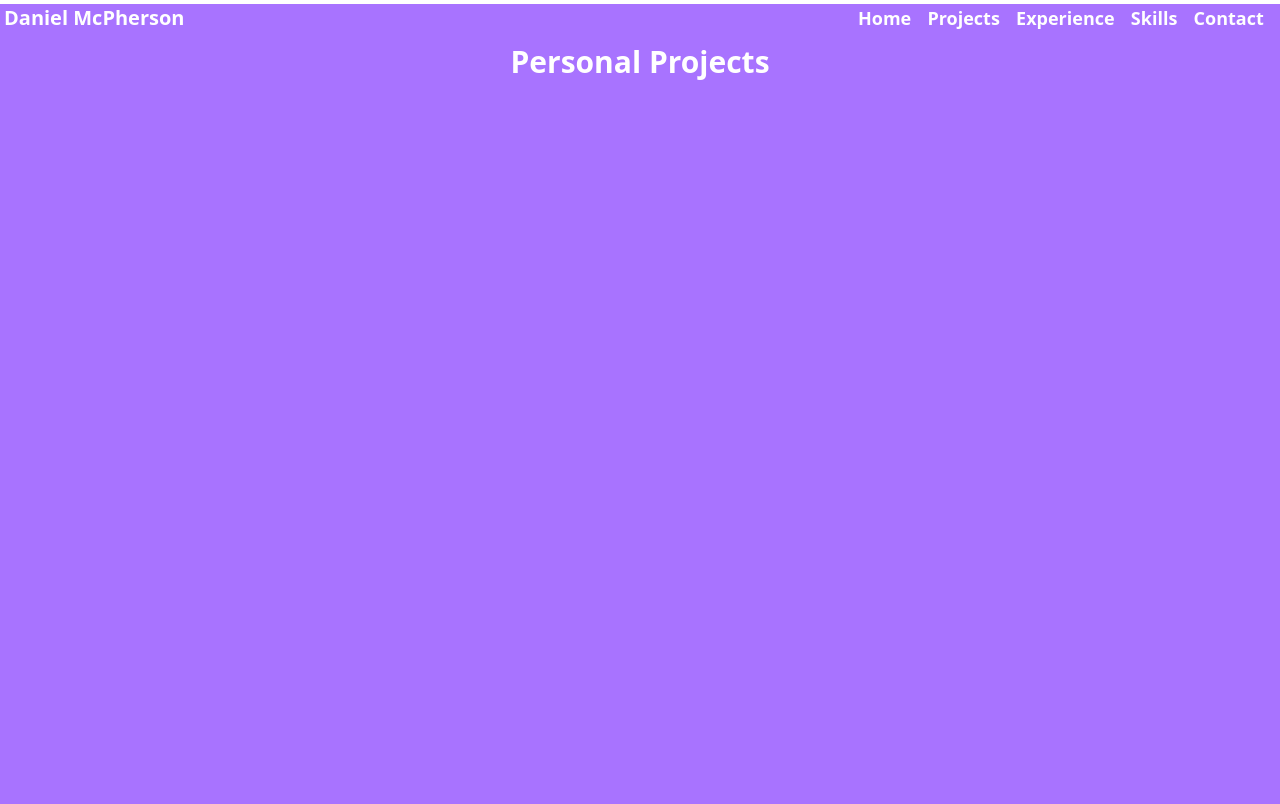
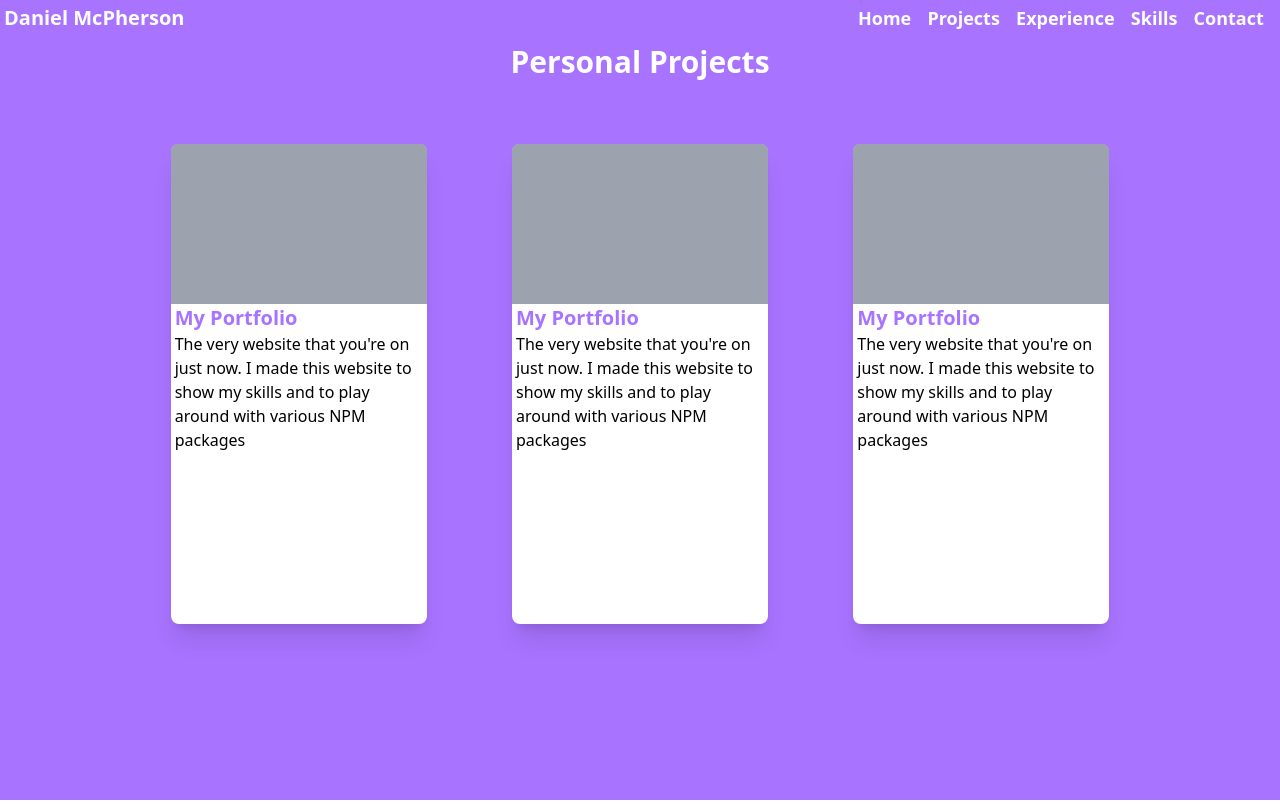
Before and after one commit to RangerVinven/Old-Old-Portfolio, a Next.js app: page /projects in a window 1280 px wide. Built offline with nearby package versions, Linux system fonts and the light colour scheme.

Commit message:
Added 3 ProjectsCard components

```diff
--- a/pages/projects.tsx
+++ b/pages/projects.tsx
@@ -1,14 +1,23 @@
-import React from 'react'
+import React from 'react';
 
-import Navbar from './components/Navbar'
-import PageTitle from './components/PageTitle'
+import Navbar from './components/Navbar';
+import PageTitle from './components/PageTitle';
+import ProjectCard from './components/ProjectCard';
 
 export default function projects() {
     return (
-        <div className="bg-purple min-h-screen">
+        <div className="bg-purple min-h-screen min-w-full overflow-hidden">
             <Navbar />
 
             <PageTitle title="Personal Projects" />
+
+            <div className="w-full h-3/5 flex justify-center items-center mt-16 absolute">
+                <div className="flex justify-around items-center w-4/5 h-full">
+                    <ProjectCard title="My Portfolio" description="The very website that you're on just now. I made this website to show my skills and to play around with various NPM packages" />
+                    <ProjectCard title="My Portfolio" description="The very website that you're on just now. I made this website to show my skills and to play around with various NPM packages" />
+                    <ProjectCard title="My Portfolio" description="The very website that you're on just now. I made this website to show my skills and to play around with various NPM packages" />
+                </div>
+            </div>
         </div>
     )
 }
```
